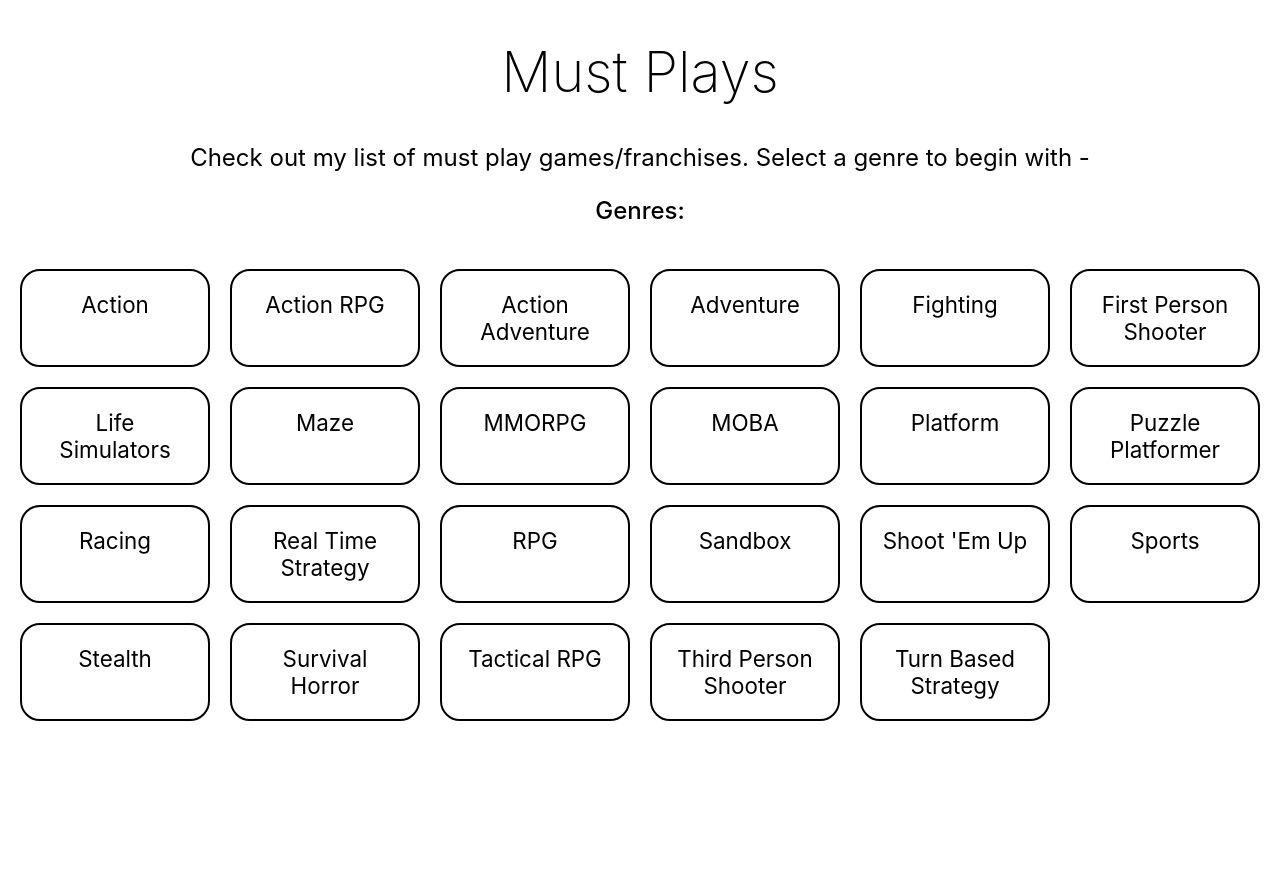
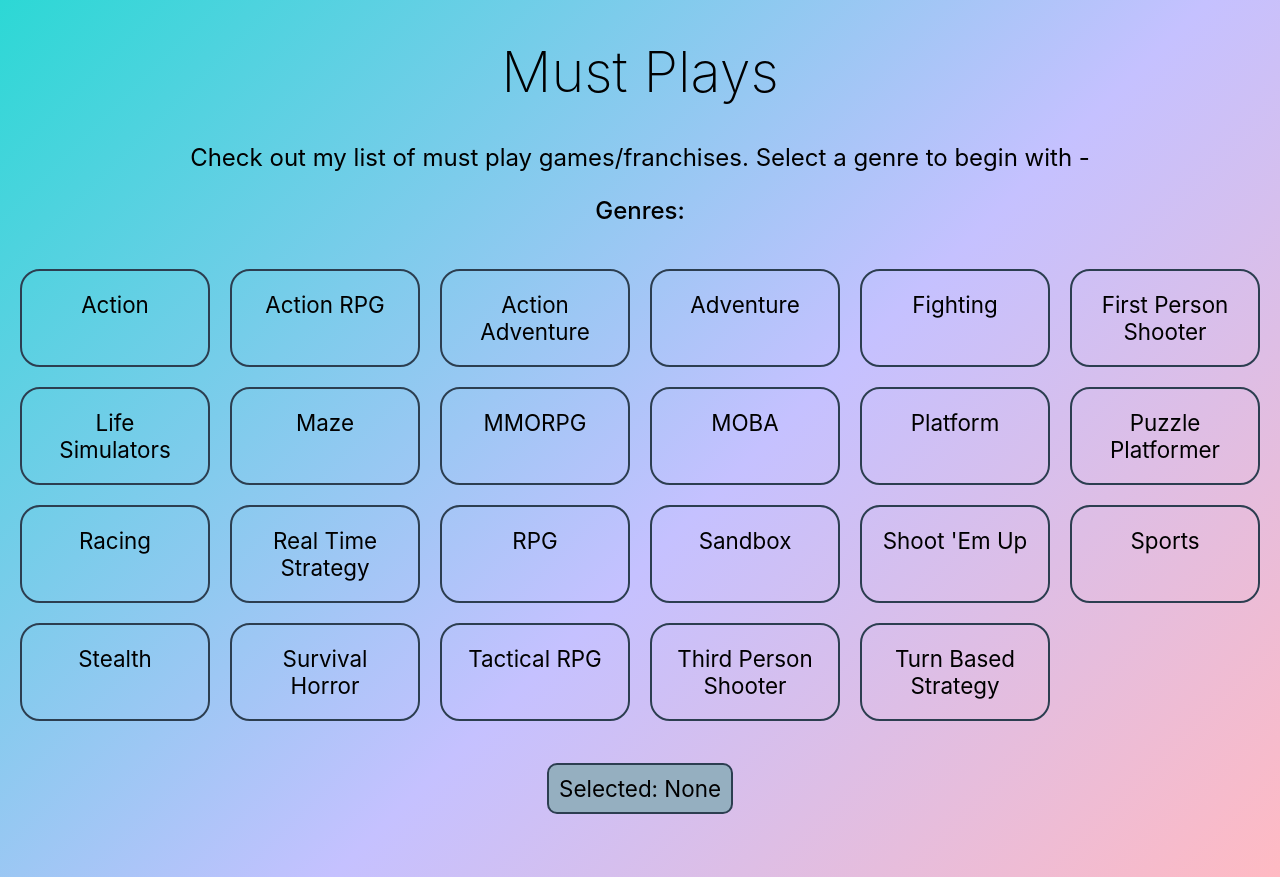
Before and after one commit to ShiviPro/must-plays, a React (Create React App) app: page / in a window 1280 px wide. Before the commit the page ends 800 px from the top, so only its background shows below. Built offline with nearby package versions, Linux system fonts and the light colour scheme.

Commit message:
style: added bgColor, animations & transitions

```diff
--- a/src/App.css
+++ b/src/App.css
@@ -27,10 +27,26 @@
 
 .game-genre {
   padding: 20px;
-  border: 2px solid black;
+  border: 2px solid var(--black);
   border-radius: 20px;
   font-size: 1.4rem;
   cursor: pointer;
+  transition: transform 200ms, background-color 200ms;
+}
+
+.game-genre:hover {
+  transform: scale(1.2);
+  z-index: 1;
+  background-color: var(--purple);
+}
+
+.selected-genre {
+  font-size: 1.4rem;
+  background-color: var(--off-white);
+  display: inline-block;
+  padding: 10px;
+  border: 2px solid var(--black);
+  border-radius: 10px;
 }
 
 .games {
@@ -43,11 +59,27 @@
 
 .game-info {
   margin: 0 auto;
-  background-color: aliceblue;
   padding: 20px;
   text-align: left;
-  border: 2px solid black;
+  border: 2px solid var(--black);
   border-radius: 20px;
+  transition: transform 200ms, background-color 200ms;
+  animation: fadeIn 800ms;
+}
+
+@keyframes fadeIn {
+  0% {
+    opacity: 0;
+  }
+  100% {
+    opacity: 1;
+  }
+}
+
+.game-info:hover {
+  transform: scale(1.05);
+  z-index: 1;
+  background-color: var(--pink);
 }
 
 .game-name {
@@ -65,9 +97,9 @@
   padding: 10px;
   margin: 0 5px;
   text-align: center;
-  border: 2px solid black;
+  border: 2px solid var(--black);
   border-radius: 5px;
-  background-color: aqua;
+  background-color: var(--purple);
 }
 
 .game-release-date {
@@ -77,4 +109,5 @@
 
 .game-intro {
   font-size: 1.3rem;
+  width: 90%;
 }
--- a/src/App.js
+++ b/src/App.js
@@ -11,13 +11,23 @@ function App() {
     }
   }
 
+  let [userSelection, setUserSelection] = useState("None");
+  let [isGenreSelected, setIsGenreSelected] = useState(false);
+
+  const selectGenre = (event) => {
+    setIsGenreSelected(true);
+    userSelection = event.target.innerText;
+    while (userSelection.includes(" ")) {
+      userSelection = userSelection.replace(" ", "_");
+    }
+    setUserSelection(userSelection);
+  };
+
   let gameGenreDivs = gameGenres.map((gameGenre, index) => (
-    <div key={index} className="game-genre">
+    <div key={index} className="game-genre" onClick={selectGenre}>
       {gameGenre}
     </div>
   ));
-
-  let [isGenreSelected, setIsGenreSelected] = useState(false);
 
   function Games(props) {
     if (isGenreSelected) {
@@ -46,18 +56,6 @@ function App() {
     return null;
   }
 
-  let [userSelection, setUserSelection] = useState("");
-
-  const selectGenre = (event) => {
-    setIsGenreSelected(true);
-    userSelection = event.target.innerText;
-
-    while (userSelection.includes(" ")) {
-      userSelection = userSelection.replace(" ", "_");
-    }
-    setUserSelection(userSelection);
-  };
-
   return (
     <div className="App">
       <h1 className="brand-name">Must Plays</h1>
@@ -66,9 +64,8 @@ function App() {
         with -
       </p>
       <p className="genre-heading">Genres: </p>
-      <div className="game-genres" onClick={selectGenre}>
-        {gameGenreDivs}
-      </div>
+      <div className="game-genres">{gameGenreDivs}</div>
+      <p class="selected-genre">Selected: {userSelection}</p>
       <div className="games">
         <Games genre={userSelection} />
       </div>
--- a/src/index.css
+++ b/src/index.css
@@ -1,13 +1,28 @@
+:root {
+  --blue: #2cd8d5;
+  --pink: #ffbac3;
+  --purple: #c5c1ff;
+  --black: #2c3e50;
+  --white: #dff9fb;
+  --off-white: #95afc0;
+}
 body {
   margin: 0;
-  font-family: -apple-system, BlinkMacSystemFont, 'Segoe UI', 'Roboto', 'Oxygen',
-    'Ubuntu', 'Cantarell', 'Fira Sans', 'Droid Sans', 'Helvetica Neue',
+  font-family: -apple-system, BlinkMacSystemFont, "Segoe UI", "Roboto", "Oxygen",
+    "Ubuntu", "Cantarell", "Fira Sans", "Droid Sans", "Helvetica Neue",
     sans-serif;
   -webkit-font-smoothing: antialiased;
   -moz-osx-font-smoothing: grayscale;
+  padding: 0;
+  background-image: linear-gradient(
+    -225deg,
+    #2cd8d5 0%,
+    #c5c1ff 56%,
+    #ffbac3 100%
+  );
 }
 
 code {
-  font-family: source-code-pro, Menlo, Monaco, Consolas, 'Courier New',
+  font-family: source-code-pro, Menlo, Monaco, Consolas, "Courier New",
     monospace;
 }
```
